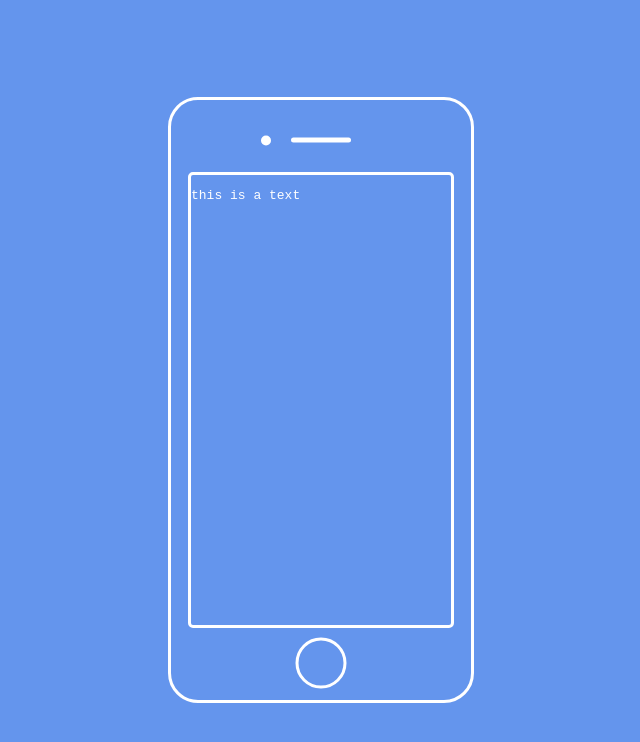
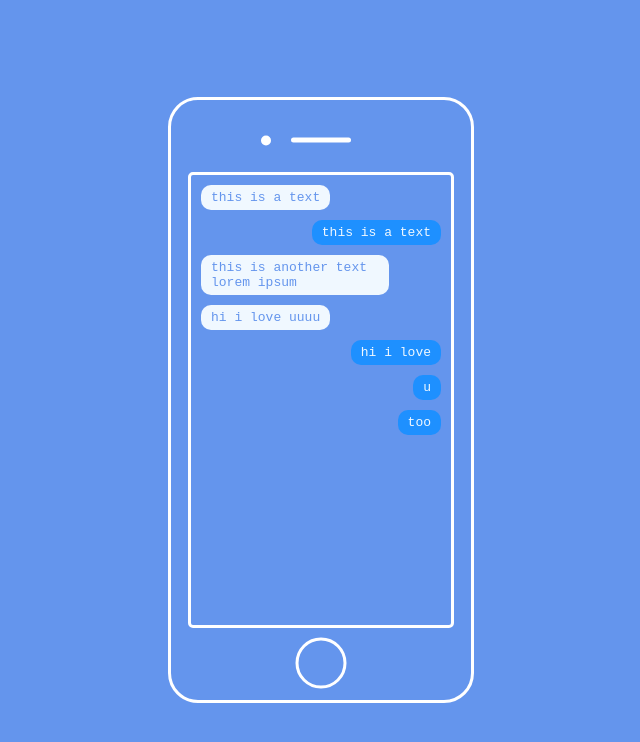
Before and after one commit to sarahrooney/text-me, a plain HTML site: page index.html in a window 1280 px wide. Shown: the whole page, without its empty margins (319-959 px from the left). Drawn offline with Linux system fonts and the light colour scheme.

Commit message:
added texts

```diff
--- a/index.html
+++ b/index.html
@@ -63,8 +63,31 @@
   }
 
   .message {
+    display: block;
+    position: relative;
+    bottom: 0;
+    width: auto;
+    margin: 10px 10px 0;
     font-family: monospace;
-    color: white;
+  }
+
+  .message p {
+    display: inline-block;
+    max-width: 70%;
+    color: cornflowerblue;
+    background: aliceblue;
+    padding: 5px 10px;
+    margin: 0;
+    border-radius: 10px;
+  }
+
+  .message--right {
+    text-align: right;
+  }
+
+  .message--right p {
+    color: aliceblue;
+    background: dodgerblue;
   }
 </style>
 
@@ -79,6 +102,40 @@
         </p>
       </div>
 
+      <div class="message message--right">
+        <p>
+          this is a text
+        </p>
+      </div>
+
+      <div class="message">
+        <p>
+          this is another text lorem ipsum
+        </p>
+      </div>
+
+      <div class="message">
+        <p>
+          hi i love uuuu
+        </p>
+      </div>
+
+      <div class="message message--right">
+        <p>
+          hi i love
+        </p>
+      </div>
+      <div class="message message--right">
+        <p>
+          u
+        </p>
+      </div>
+      <div class="message message--right">
+        <p>
+          too
+        </p>
+      </div>
+
     </div>
     <div class="home-button"></div>
   </div>
```
